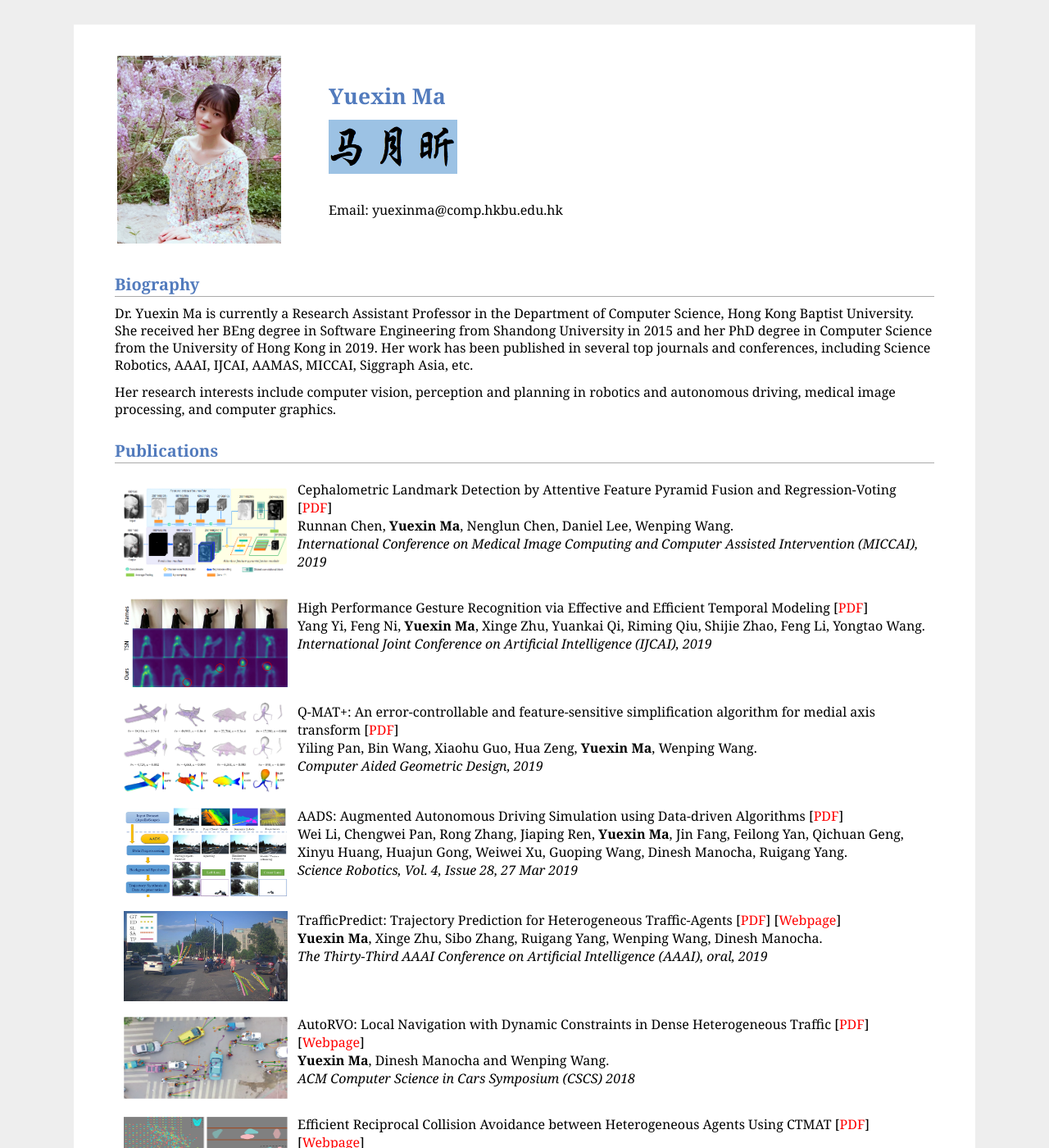
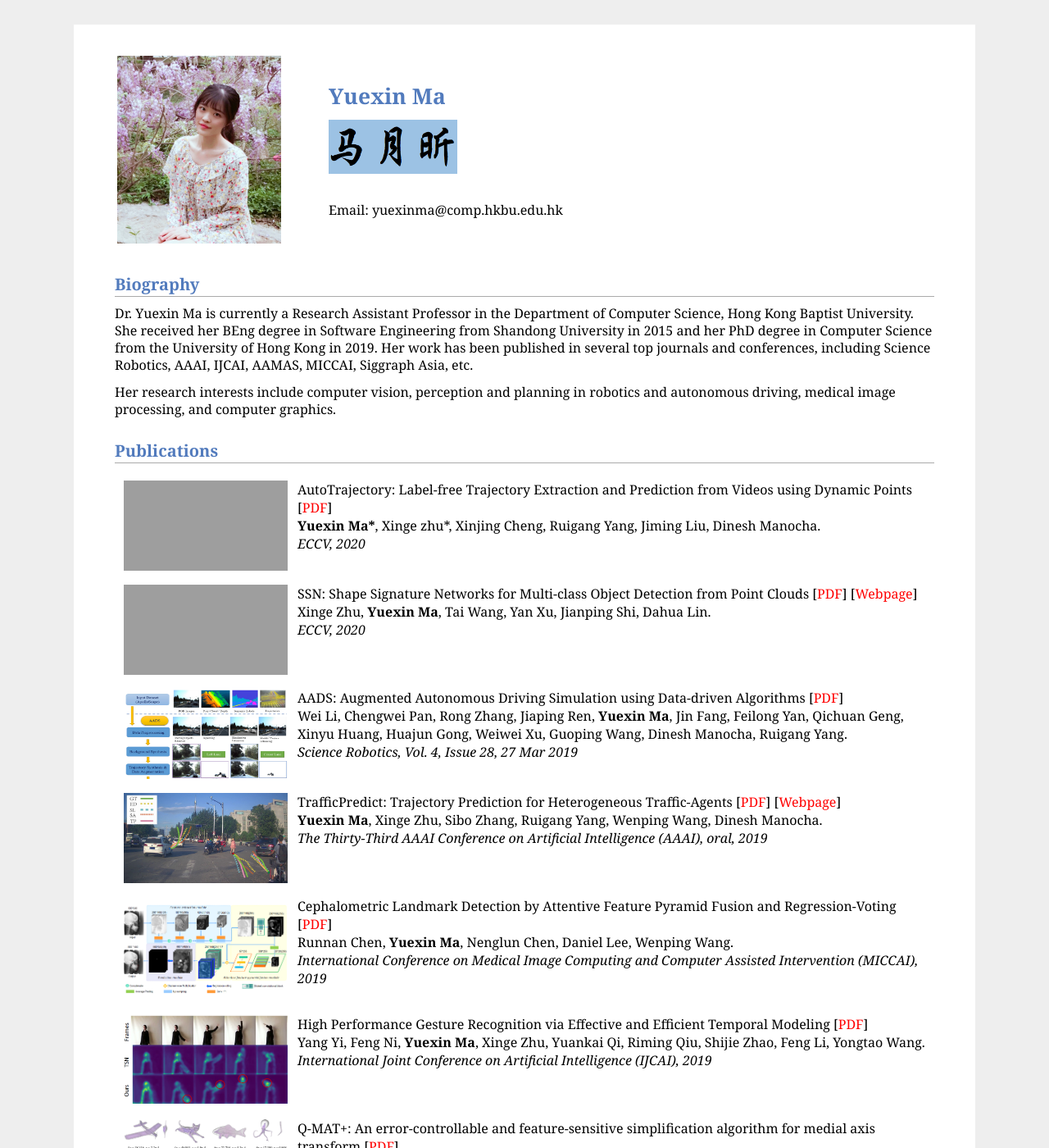
Before and after one commit to AshleyQTDS/AshleyQTDS.github.io, a Jekyll site: the page aboutme.html, which Jekyll copies as it is, in a window 1280 px wide and 1400 px high. Shown: the whole window at 82% size. Built offline with Jekyll 4.4.1, drawn with Linux system fonts in a browser that asks for light colours; a script that is not in the unit is left out; grey boxes are pictures that could not be loaded.

Commit message:
Update aboutme.html

```diff
--- a/aboutme.html
+++ b/aboutme.html
@@ -101,6 +101,35 @@ function toggleBibtex(articleid) {
 <table style="width:100%" cellspacing="10" valign="top">
 
       <tr>
+      <td><img src="./zxg_css/autotrajectory.PNG" border="0" width="200" height="110"></td>
+      <td valign="top" align='left'>
+      AutoTrajectory: Label-free Trajectory Extraction and Prediction from Videos using Dynamic Points [<a href="https://arxiv.org/abs/2007.05719"><font color="red">PDF</a></font>] <br>
+      <b>Yuexin Ma*</b>, Xinge zhu*, Xinjing Cheng, Ruigang Yang, Jiming Liu, Dinesh Manocha.<br> <em>ECCV, 2020</em><br><br>
+      </tr>
+
+      <tr>
+      <td><img src="./zxg_css/SSN.PNG" border="0" width="200" height="110"></td>
+      <td valign="top" align='left'>
+      SSN: Shape Signature Networks for Multi-class Object Detection from Point Clouds [<a href="https://arxiv.org/abs/2004.02774"><font color="red">PDF</a></font>] [<a href="http://gamma.cs.unc.edu/TPredict/TrafficPredict.html"><font color="red">Webpage</a></font>]<br>
+      Xinge Zhu, <b>Yuexin Ma</b>, Tai Wang, Yan Xu, Jianping Shi, Dahua Lin.<br> <em>ECCV, 2020</em><br><br>
+      </tr>
+
+      <tr>
+      <td><img src="./zxg_css/science.PNG" border="0" width="200" height="110"></td>
+      <td valign="top" align='left'>
+      AADS: Augmented Autonomous Driving Simulation using Data-driven Algorithms [<a href="https://robotics.sciencemag.org/content/4/28/eaaw0863"><font color="red">PDF</a></font>] <br>
+      Wei Li, Chengwei Pan, Rong Zhang, Jiaping Ren, <b>Yuexin Ma</b>, Jin Fang, Feilong Yan, Qichuan Geng, Xinyu Huang, Huajun Gong, Weiwei Xu, Guoping Wang, Dinesh Manocha, Ruigang Yang.<br> <em>Science Robotics, Vol. 4, Issue 28, 27 Mar 2019</em><br><br>
+      </tr>
+
+      <tr>
+      <td><img src="./zxg_css/TrafficPredict.jpg" border="0" width="200" height="110"></td>
+      <td valign="top" align='left'>
+      TrafficPredict: Trajectory Prediction for Heterogeneous Traffic-Agents [<a href="https://wvvw.aaai.org/ojs/index.php/AAAI/article/view/4569"><font color="red">PDF</a></font>] [<a href="http://gamma.cs.unc.edu/TPredict/TrafficPredict.html"><font color="red">Webpage</a></font>]<br>
+      <b>Yuexin Ma</b>, Xinge Zhu, Sibo Zhang, Ruigang Yang, Wenping Wang, Dinesh Manocha.<br> <em>The Thirty-Third AAAI Conference on Artificial Intelligence (AAAI), oral, 2019</em><br><br>
+      </tr>
+
+
+      <tr>
       <td><img src="./zxg_css/MICCAI.PNG" border="0" width="200" height="110"></td>
       <td valign="top" align='left'>
       Cephalometric Landmark Detection by Attentive Feature Pyramid Fusion and Regression-Voting [<a href="https://arxiv.org/pdf/1908.08841.pdf"><font color="red">PDF</a></font>] <br>
@@ -120,20 +149,6 @@ function toggleBibtex(articleid) {
       <td valign="top" align='left'>
       Q-MAT+: An error-controllable and feature-sensitive simplification algorithm for medial axis transform [<a href="https://www.sciencedirect.com/science/article/abs/pii/S0167839619300214"><font color="red">PDF</a></font>] <br>
       Yiling Pan, Bin Wang, Xiaohu Guo, Hua Zeng, <b>Yuexin Ma</b>, Wenping Wang.<br> <em>Computer Aided Geometric Design, 2019</em><br><br>
-      </tr>
-
-      <tr>
-      <td><img src="./zxg_css/science.PNG" border="0" width="200" height="110"></td>
-      <td valign="top" align='left'>
-      AADS: Augmented Autonomous Driving Simulation using Data-driven Algorithms [<a href="https://robotics.sciencemag.org/content/4/28/eaaw0863"><font color="red">PDF</a></font>] <br>
-      Wei Li, Chengwei Pan, Rong Zhang, Jiaping Ren, <b>Yuexin Ma</b>, Jin Fang, Feilong Yan, Qichuan Geng, Xinyu Huang, Huajun Gong, Weiwei Xu, Guoping Wang, Dinesh Manocha, Ruigang Yang.<br> <em>Science Robotics, Vol. 4, Issue 28, 27 Mar 2019</em><br><br>
-      </tr>
-
-      <tr>
-      <td><img src="./zxg_css/TrafficPredict.jpg" border="0" width="200" height="110"></td>
-      <td valign="top" align='left'>
-      TrafficPredict: Trajectory Prediction for Heterogeneous Traffic-Agents [<a href="https://wvvw.aaai.org/ojs/index.php/AAAI/article/view/4569"><font color="red">PDF</a></font>] [<a href="http://gamma.cs.unc.edu/TPredict/TrafficPredict.html"><font color="red">Webpage</a></font>]<br>
-      <b>Yuexin Ma</b>, Xinge Zhu, Sibo Zhang, Ruigang Yang, Wenping Wang, Dinesh Manocha.<br> <em>The Thirty-Third AAAI Conference on Artificial Intelligence (AAAI), oral, 2019</em><br><br>
       </tr>
 
 
```
